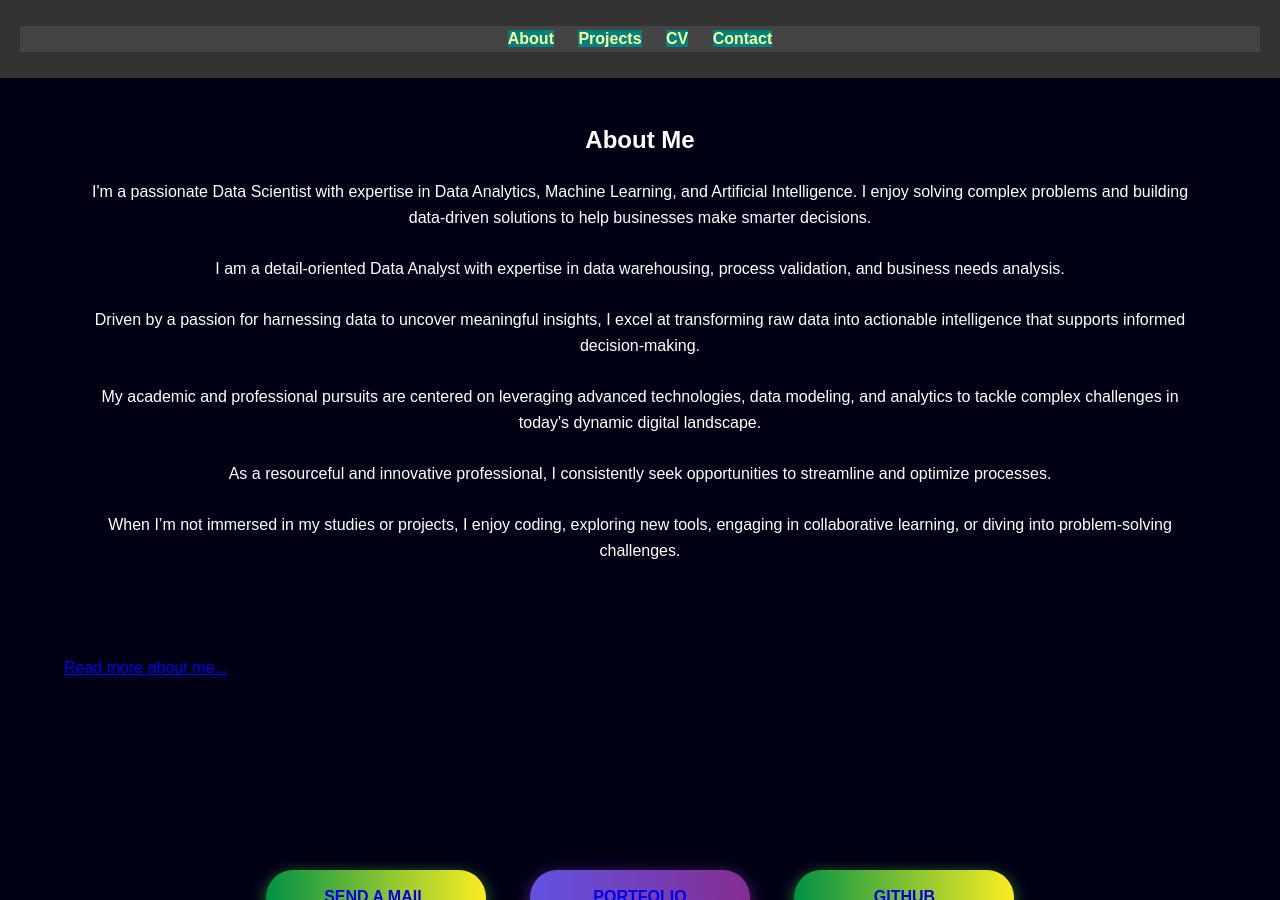
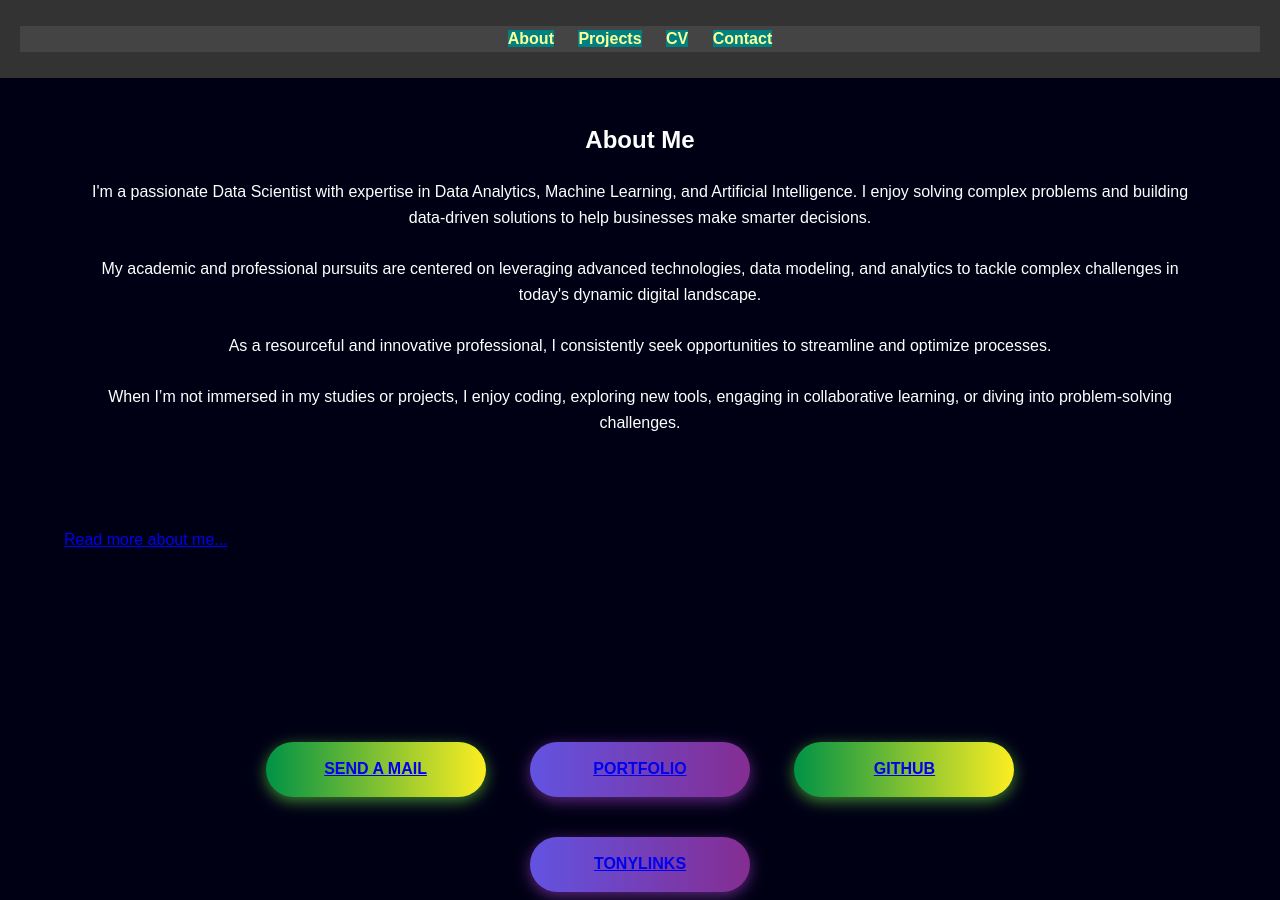
Before and after one commit to teefortech/teefortech.github.io, a Jekyll site: the page index.html, which Jekyll copies as it is, in a window 1280 px wide and 900 px high, scrolled down 430 px. Built offline with Jekyll 4.4.1, drawn with Linux system fonts in a browser that asks for light colours; comment, search, counter and statistics services are not loaded.

Commit message:
Update index.html
Few updates made

```diff
--- a/index.html
+++ b/index.html
@@ -32,10 +32,6 @@
         I'm a passionate Data Scientist with expertise in Data Analytics, Machine Learning, and Artificial Intelligence.
         I enjoy solving complex problems and building data-driven solutions to help businesses make smarter decisions.<br><br>
 
-        I am a detail-oriented Data Analyst with expertise in data warehousing, process validation, and business needs analysis.<br><br>
-
-Driven by a passion for harnessing data to uncover meaningful insights, I excel at transforming raw data into actionable
-          intelligence that supports informed decision-making.<br><br>
 
 My academic and professional pursuits are centered on leveraging advanced technologies, data modeling, and
           analytics to tackle complex challenges in today's dynamic digital landscape.<br><br>
```
